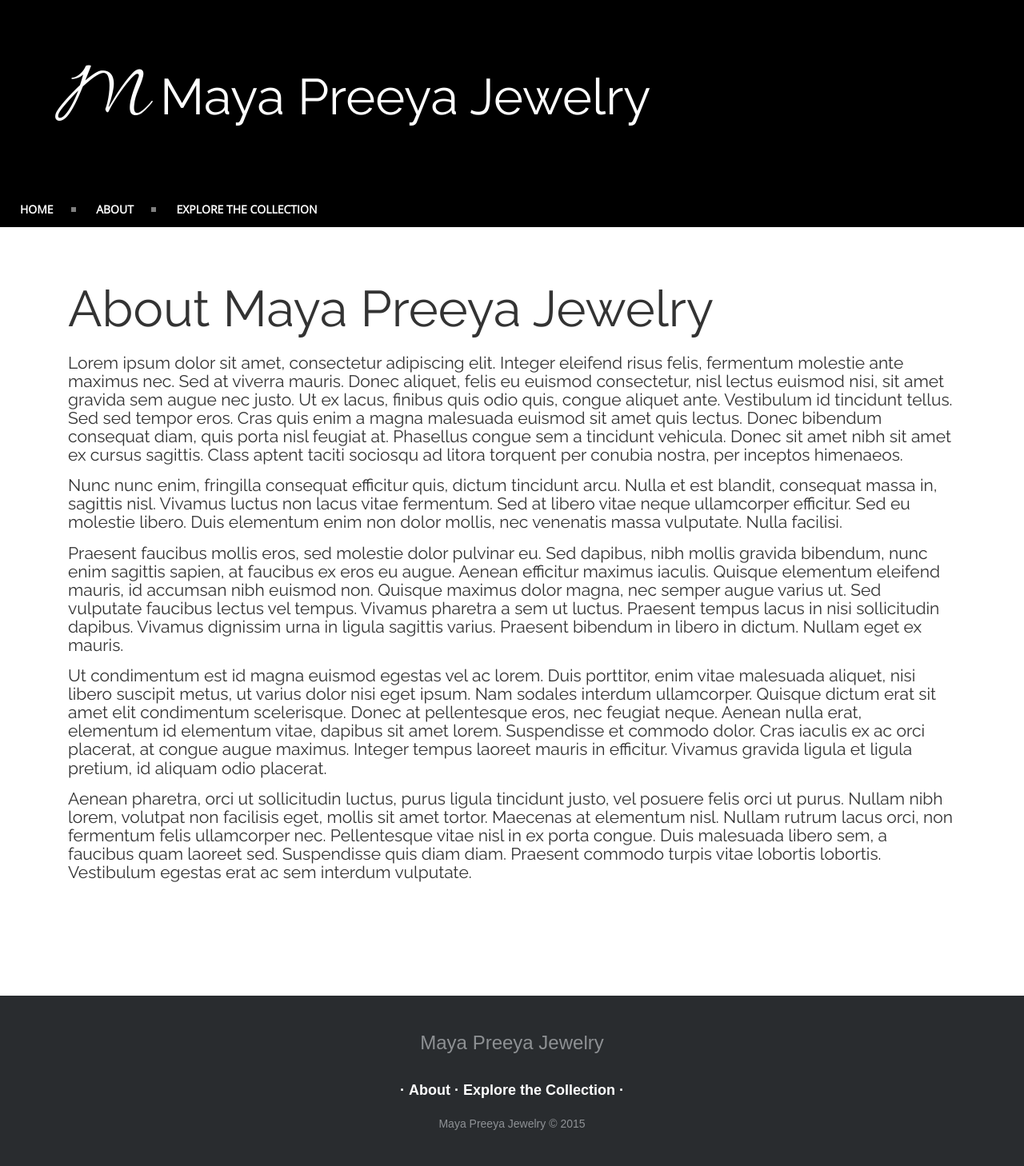
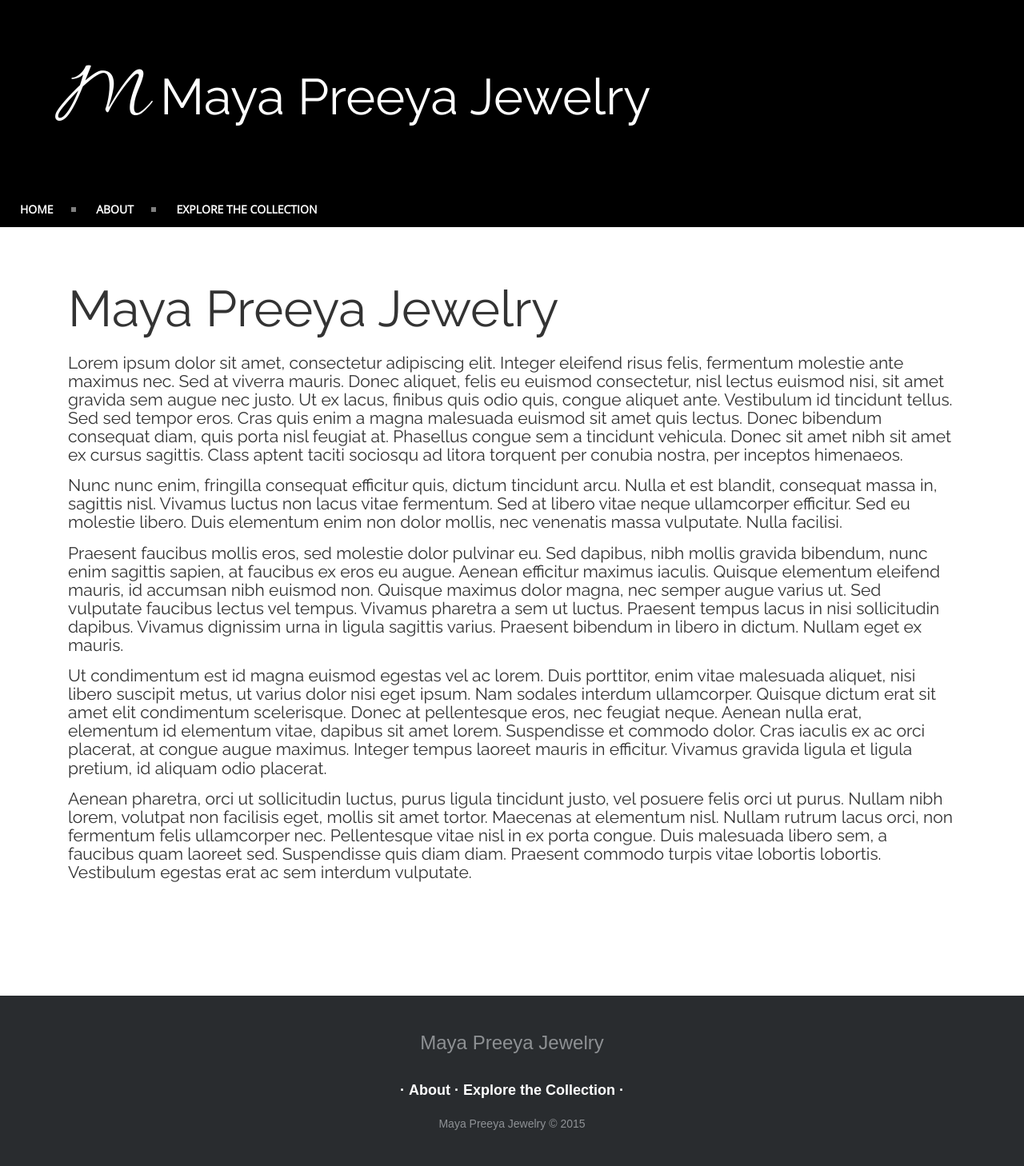
Before and after one commit to maya-preeya/maya-preeya.github.io, a Jekyll site: the page built from about.md, in a window 1280 px wide. Shown: the whole page at 80% size. Built offline with Jekyll 4.4.1, drawn with Linux system fonts in a browser that asks for light colours.

Commit message:
Update page.html

```diff
--- a/_layouts/page.html
+++ b/_layouts/page.html
@@ -7,7 +7,7 @@
 
     {% include header.html %}
     <div class="jumbotron container" style="background: #FFF">
-    <h1>About {{site.title}}</h1>
+    <h1>{{site.title}}</h1>
     <h3>{{ content }}</h3>
     </div>
     {% include footer.html %}
```
